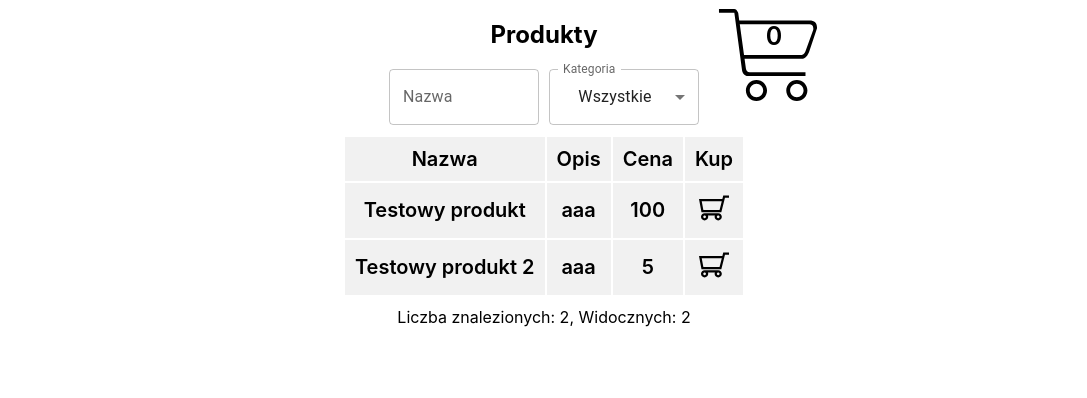
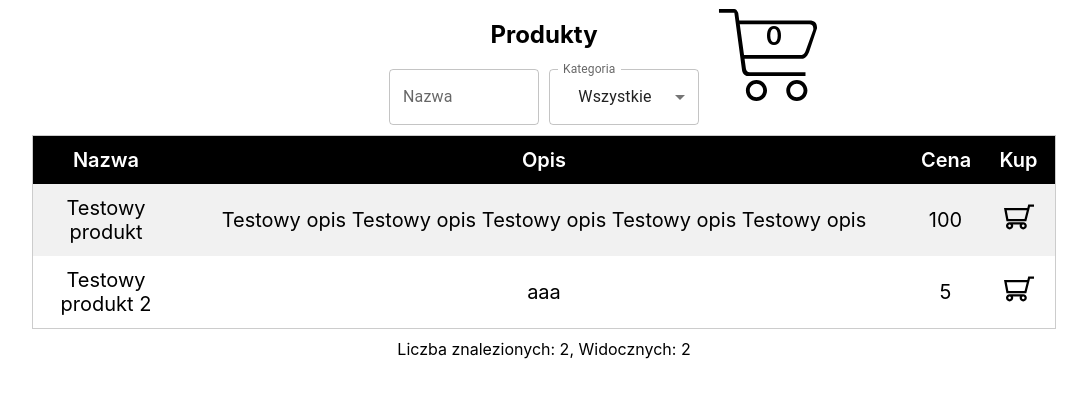
Before and after one commit to gorskij/AIJ, a React (Create React App) app in the folder zad4/web/: page / in a window 1280 px wide. Shown: the top 398 px of the page, without its empty margins (96-1183 px from the left). Built offline with nearby package versions, Linux system fonts and the light colour scheme; the HTML template or start-up script is replaced by a standard one.

Commit message:
Improve look of Table

```diff
--- a/zad4/web/src/App.tsx
+++ b/zad4/web/src/App.tsx
@@ -12,7 +12,7 @@ function App() {
             id: "1",
             category: "Kategoria1",
             name: "Testowy produkt",
-            description: "aaa",
+            description: "Testowy opis Testowy opis Testowy opis Testowy opis Testowy opis",
             price: "100",
         },
         {
--- a/zad4/web/src/components/cart/Cart.module.css
+++ b/zad4/web/src/components/cart/Cart.module.css
@@ -2,6 +2,19 @@
     width: 100%;
     height: auto;
     margin-right: 13px;
+}
+:root {
+    --cart-view-height: 400px;
+    --cart-view-width: 700px;
+}
+.cartView {
+    position: fixed;
+    top: calc(100vh/2 - var(--cart-view-height)/2);
+    left: calc(100vw/2 - var(--cart-view-width)/2);
+    width: var(--cart-view-width);
+    height: min(30vh, 300px);
+    background-color: grey;
+    border-radius: 50px;
 }
 
 .cart {
--- a/zad4/web/src/components/cart/Cart.tsx
+++ b/zad4/web/src/components/cart/Cart.tsx
@@ -5,10 +5,13 @@ import styles from "./Cart.module.css";
 
 function Cart({products}: CartProps) {
     return (
+        <>
         <div className={styles.cart}>
             <img className={styles.icon} src={CartIcon} alt="Koszyk"/>
             <div className={styles.amount}>{products.length}</div>
         </div>
+            {/*<div className={styles.cartView}></div>*/}
+        </>
     );
 }
 
--- a/zad4/web/src/components/products/Products.tsx
+++ b/zad4/web/src/components/products/Products.tsx
@@ -83,7 +83,7 @@ function Products({title, headerRow, products, onBuy}: ProductProps) {
                 </TextField>
             </div>
 
-            {rowsInitialized && <Table rows={[shownHeaderRow, ...shownRows.slice(0, shownRowsCount)]}/>}
+            {rowsInitialized && <Table headerRow={shownHeaderRow} columnSizes={[2,10,1,1]} rows={shownRows.slice(0, shownRowsCount)}/>}
             {areMoreProductsToShow && <button onClick={() => showMore()}>Pokaż więcej</button>}
             <div className={styles.results}>Liczba znalezionych: {shownRows?.length},
                 Widocznych: {shownRows?.length > shownRowsCount ? shownRowsCount : shownRows?.length}</div>
--- a/zad4/web/src/components/products/ProductsTypes.ts
+++ b/zad4/web/src/components/products/ProductsTypes.ts
@@ -4,7 +4,7 @@ export type Product = {
     id: string;
     category: string;
     name: string;
-    description: string;
+    description: Element | string;
     price: string;
 }
 
--- a/zad4/web/src/components/table/Table.module.css
+++ b/zad4/web/src/components/table/Table.module.css
@@ -1,9 +1,5 @@
 .container {
     width: 30vw;
-}
-
-.row:first-child {
-    font-weight: 600;
 }
 
 .row:nth-child(odd) {
@@ -11,11 +7,22 @@
 }
 
 .headerRow {
-    background-color: #f1f1f1;
+    background-color: black;
+    color: white;
+    font-weight: 600;
 }
+
 
 .cell {
     font-size: 20px;
-    padding: 10px;
+    padding: 12px;
     text-align: center;
 }
+
+.table {
+    border-spacing: 0;
+    border: 1px solid #ccc;
+    width: 80vw;
+    max-width: 1400px;
+    table-layout: fixed;
+}
--- a/zad4/web/src/components/table/Table.tsx
+++ b/zad4/web/src/components/table/Table.tsx
@@ -1,37 +1,44 @@
 import React from "react";
 import styles from "./Table.module.css"
 
-function Table({rows}: { rows: any[][] }) {
+function Table({headerRow, columnSizes, rows}: { headerRow: any[], columnSizes: number[], rows: any[][] }) {
+
+    if (headerRow.length !== 0)
         return (
-        <table>
+            <table className={styles.table}>
+                <colgroup>
+                    {
+                        columnSizes.map((column) => {
+                            return <col style={{width: column + "%"}}/>
+                        })
+                    }
+                </colgroup>
+                <thead>
+                <tr className={styles.headerRow}>
+                    {
+                        headerRow.map(((cell, cellIndex) => {
+                            return <td className={styles.cell} key={cellIndex}>{cell}</td>
+                        }))
+                    }
+                </tr>
+                </thead>
+
+
+                {rows.length !== 0 && <tbody className={styles.table}>
                 {
                     rows.map((row, rowIndex) => {
-                    if (rowIndex === 0)
                         return (
-                            <thead key={rowIndex + "table"}>
-                            <tr className={styles.row} key={rowIndex}>
+                            <tr className={styles.row} key={"Row" + rowIndex}>
                                 {
                                     row.map(((cell, cellIndex) => {
                                         return <td className={styles.cell} key={cellIndex}>{cell}</td>
                                     }))
                                 }
                             </tr>
-                            </thead>
-                        )
-
-                    return (
-                        <tbody key={rowIndex + "table"}>
-                        <tr className={styles.row}>
-                            {
-                                row.map(((cell, cellIndex) => {
-                                    return <td className={styles.cell} key={cellIndex}>{cell}</td>
-                                }))
-                            }
-                        </tr>
-                        </tbody>
                         )
                     })
                 }
+                </tbody>}
             </table>
         );
 }
```
Lines whose indentation alone changed are shown as unchanged.
